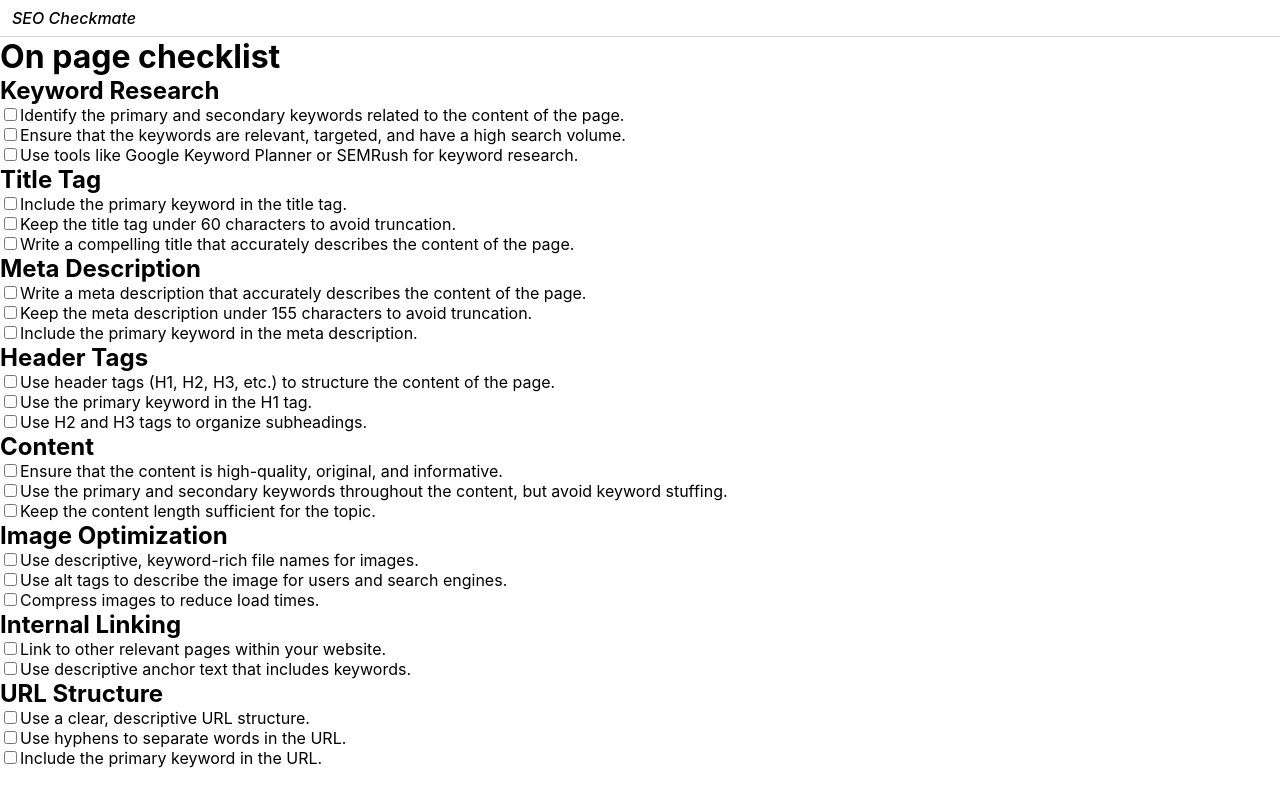
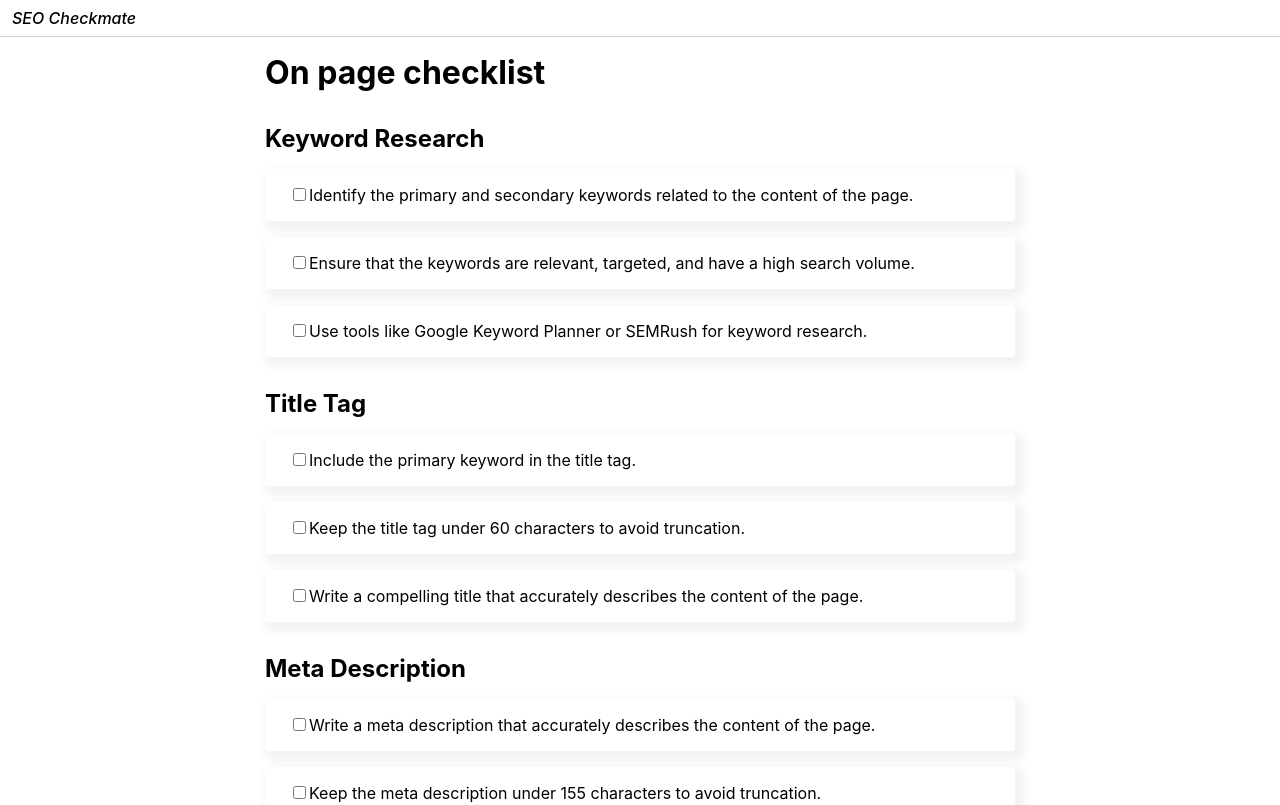
Before and after one commit to siddhigate/seo-checkmate, a React (Create React App) app: page /onpage-seo in a window 1280 px wide. Shown: the top 805 px of the page. Built offline with nearby package versions, Linux system fonts and the light colour scheme.

Commit message:
style: added checklist styling

```diff
--- a/src/components/Checklist/index.css
+++ b/src/components/Checklist/index.css
@@ -0,0 +1,25 @@
+.main-container {
+    max-width: 750px;
+    margin: auto;
+}
+
+.main-container h1 {
+    margin: 1rem 0 2rem 0;
+}
+
+.list-element {
+    margin-bottom: 2rem;
+}
+
+.list-element h2 {
+    font-size: 1.5rem;
+    margin: 0;
+}
+
+.list-card {
+    /* outline: 2px solid black; */
+    padding: 1rem 1.5rem;
+    margin: 1rem 0;
+    border-radius: 4px;
+    box-shadow: 5px 5px 10px 5px rgba(0,0,0,0.05);
+}
```
